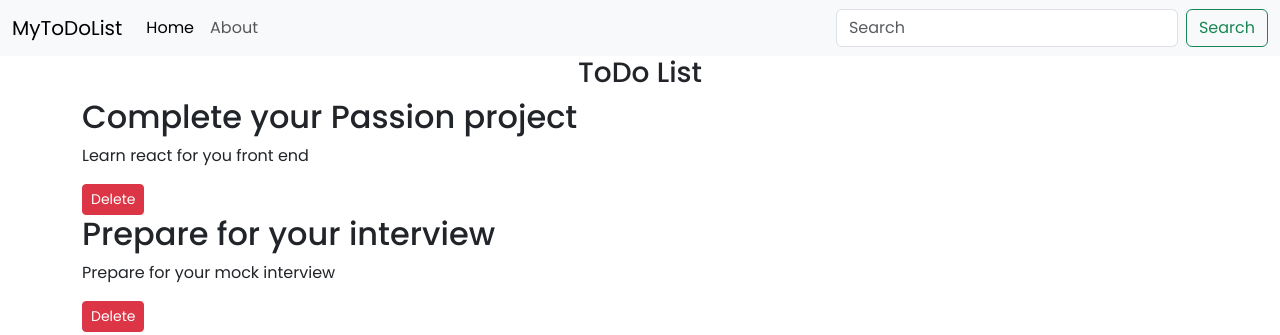
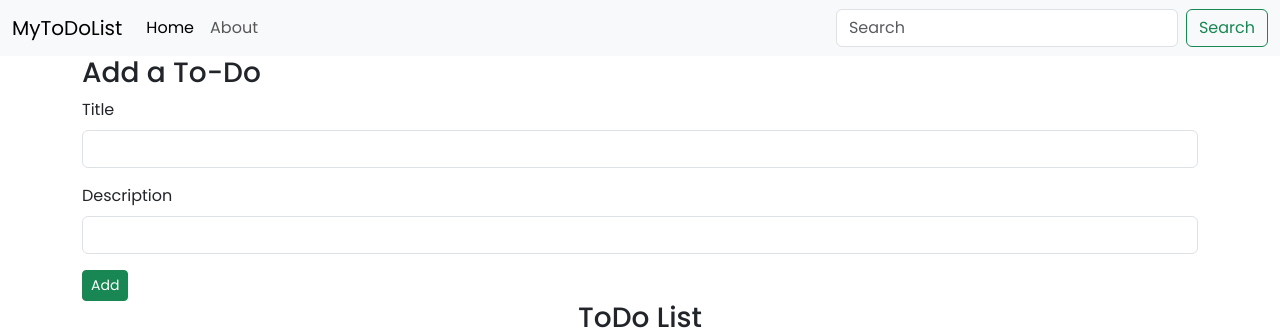
Before and after one commit to Dikshasharmaa/ToDo-List, a React (Create React App) app: page / in a window 1280 px wide. Shown: the top 335 px of the page. Built offline with nearby package versions, Linux system fonts and the light colour scheme.

Commit message:
Add ToDo

```diff
--- a/src/App.js
+++ b/src/App.js
@@ -2,6 +2,7 @@ import './App.css';
 import Header from './MyComponents/Header';
 import { ToDos}  from './MyComponents/ToDos';
 import  { Footer}  from './MyComponents/Footer';
+import { AddTodo } from './MyComponents/AddTodo';
 import { useState } from 'react';
 
 function App() {
@@ -11,7 +12,17 @@ function App() {
     settodos(todos.filter((e)=>{
       return e!==todo;
     }));
-
+  }
+  const addTodo = (title,description)=>{
+    console.log("I am adding this todo",title,description);
+    let sno = todos[todos.length-1].sno +1;
+    const myToDo ={
+      sno:sno,
+      title:title,
+      description:description,
+    }
+    settodos([...todos,myToDo]);
+    console.log(myToDo);
   }
   const[todos,settodos] = useState([
     {
@@ -37,7 +48,7 @@ function App() {
   return (
     <>
     <Header title= "MyToDoList" searchBar={true}/>
-    {/* rendering todos here */}
+    <AddTodo addTodo = {addTodo}></AddTodo>
     <ToDos todos = {todos} onDelete={onDelete}></ToDos>
     <Footer></Footer>
     </>
--- /dev/null
+++ b/src/MyComponents/AddTodo.js
@@ -0,0 +1,30 @@
+import React from 'react'
+import { useState } from 'react';
+
+export const AddTodo = ({addTodo}) => {
+    const[title,settile] = useState("");
+    const[description,setdescription] = useState("");
+    const submit=(e) =>{
+        e.preventDefault();
+        if(!title || !description){
+            alert("Title or description can not be blank");
+        }
+        addTodo(title,description);
+
+    }
+  return (
+    <div className='container' my-3><form onSubmit={submit}>
+        <h3>Add a To-Do</h3>
+    <div className="mb-3">
+      <label htmlFor="title" className="form-label">Title</label>
+      <input type="text" value={title} onChange={(e)=>{settile(e.target.value)}} className="form-control" id="title" aria-describedby="emailHelp"/>
+
+    </div>
+    <div className="mb-3">
+      <label htmlFor="description" className="form-label">Description</label>
+      <input type="text" value={description} onChange={(e)=>{setdescription(e.target.value)}} className="form-control" id="description"/>
+    </div>
+    <button type="submit" className="btn btn-sm btn-success">Add</button>
+  </form></div>
+  )
+}
--- a/src/MyComponents/ToDos.js
+++ b/src/MyComponents/ToDos.js
@@ -11,7 +11,6 @@ export const ToDos = ({todos,onDelete}) => {
         </div>))
         }
 
-
         </div>
   );
 }
```
